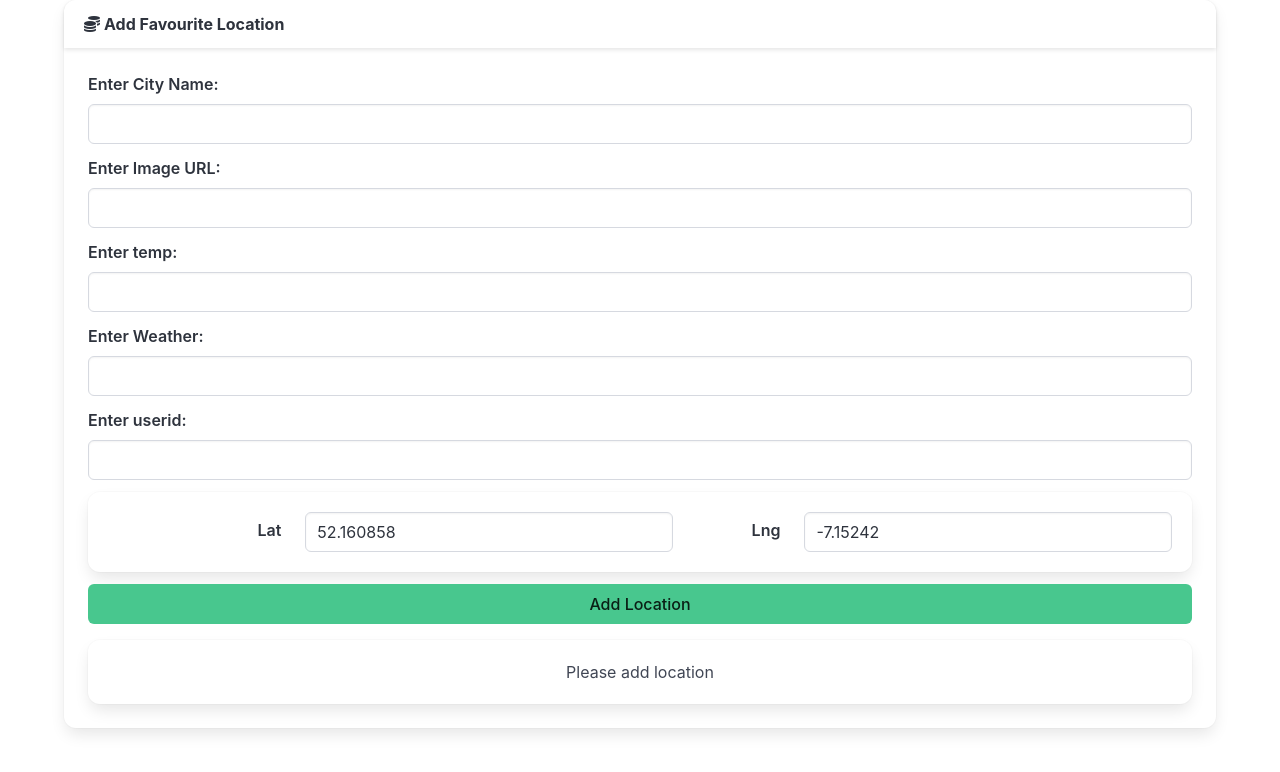
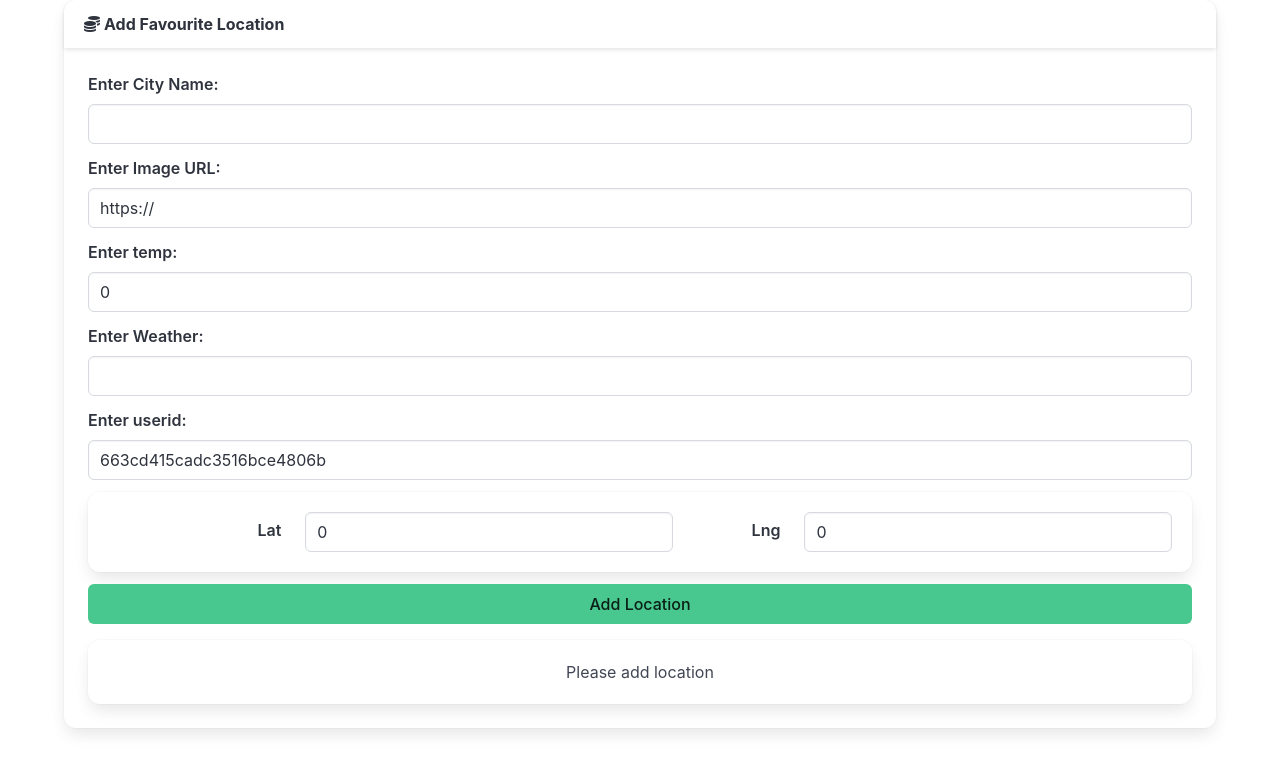
Before and after one commit to katmolony/placemark-2.0, a SvelteKit app: page /location in a window 1280 px wide. Shown: the top 772 px of the page. Built offline with nearby package versions, Linux system fonts and the light colour scheme.

Commit message:
Edit fields

```diff
--- a/src/routes/location/LocationForm.svelte
+++ b/src/routes/location/LocationForm.svelte
@@ -15,12 +15,12 @@
   import Coordinates from "$lib/ui/Coordinates.svelte";
   import { get } from "svelte/store";
 
-  let title = "Dublin";
-  let imageURL = "https://example";
-  let lat = 52.160858;
-  let lng = -7.15242;
-  let temp = 23.4;
-  let weather = "Sunny";
+  let title = "";
+  let imageURL = "https://";
+  let lat = 0;
+  let lng = 0;
+  let temp = 0;
+  let weather = "";
   let userid = "663cd415cadc3516bce4806b";
 
   let message = "Please add location";
@@ -34,6 +34,8 @@
     if (title && imageURL && lat && lng && temp && weather && userid) {
       //    const user = userList.find((user) => user._id === selectedUser);
       //  if (user) {
+        //locations = await placemarkService.getLocations(get(currentSession)
+      // const user = await placemarkService.getUserId(get(currentSession));
       const location: Location = {
         title: title,
         imageURL: imageURL,
@@ -41,7 +43,7 @@
         lng: lng,
         temp: temp,
         weather: weather,
-        userid: userid,
+        userid: userid, // user._id
       };
       const success = await placemarkService.addLocation(location, get(currentSession));
       if (!success) {
@@ -50,7 +52,7 @@
       }
       message = `You added ${title} to ${$currentSession.name}`;
     } else {
-      message = "Please another location";
+      message = "Please enter all location fields";
     }
   }
 </script>
@@ -58,23 +60,23 @@
 <form on:submit|preventDefault={addLocation}>
   <div class="field">
     <label class="label" for="title">Enter City Name:</label>
-    <input class="input" id="title" name="title" type="string" />
+    <input bind:value={title} class="input" id="title" name="title" type="string" />
   </div>
   <div class="field">
     <label class="label" for="imageURL">Enter Image URL:</label>
-    <input class="input" id="imageURL" name="imageURL" type="string" />
+    <input bind:value={imageURL} class="input" id="imageURL" name="imageURL" type="string" />
   </div>
   <div class="field">
     <label class="label" for="temp">Enter temp:</label>
-    <input class="input" id="temp" name="temp" type="string" />
+    <input bind:value={temp} class="input" id="temp" name="temp" type="string" />
   </div>
   <div class="field">
     <label class="label" for="weather">Enter Weather:</label>
-    <input class="input" id="weather" name="weather" type="string" />
+    <input bind:value={weather}  class="input" id="weather" name="weather" type="string" />
   </div>
   <div class="field">
     <label class="label" for="userid">Enter userid:</label>
-    <input class="input" id="userid" name="userid" type="string" />
+    <input bind:value={userid} class="input" id="userid" name="userid" type="string" />
   </div>
   <Coordinates bind:lat bind:lng />
   <div class="field">
--- a/src/routes/login/LoginForm.svelte
+++ b/src/routes/login/LoginForm.svelte
@@ -14,6 +14,7 @@
     let session = await placemarkService.login(email, password);
     if (session) {
       currentSession.set(session);
+      localStorage.user = JSON.stringify(session);
       goto("/location");
     } else {
       email = "";
```
